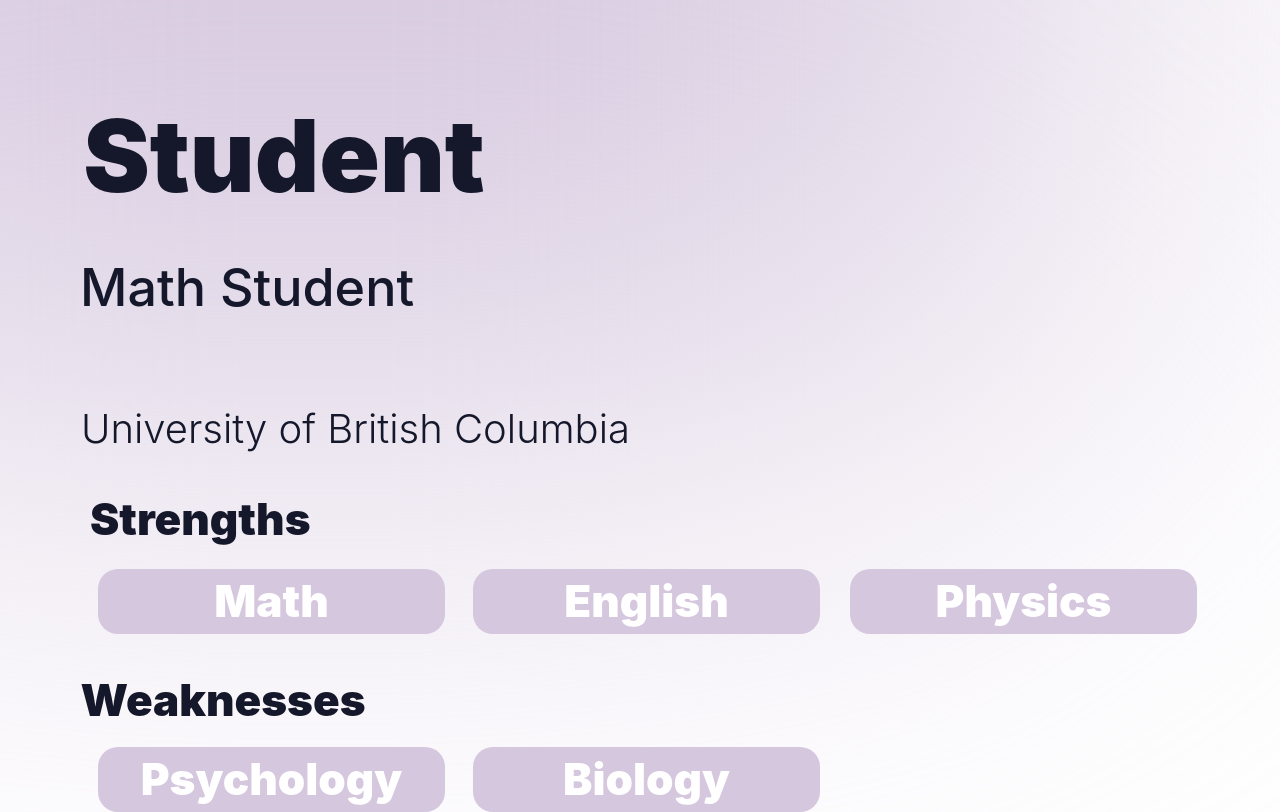
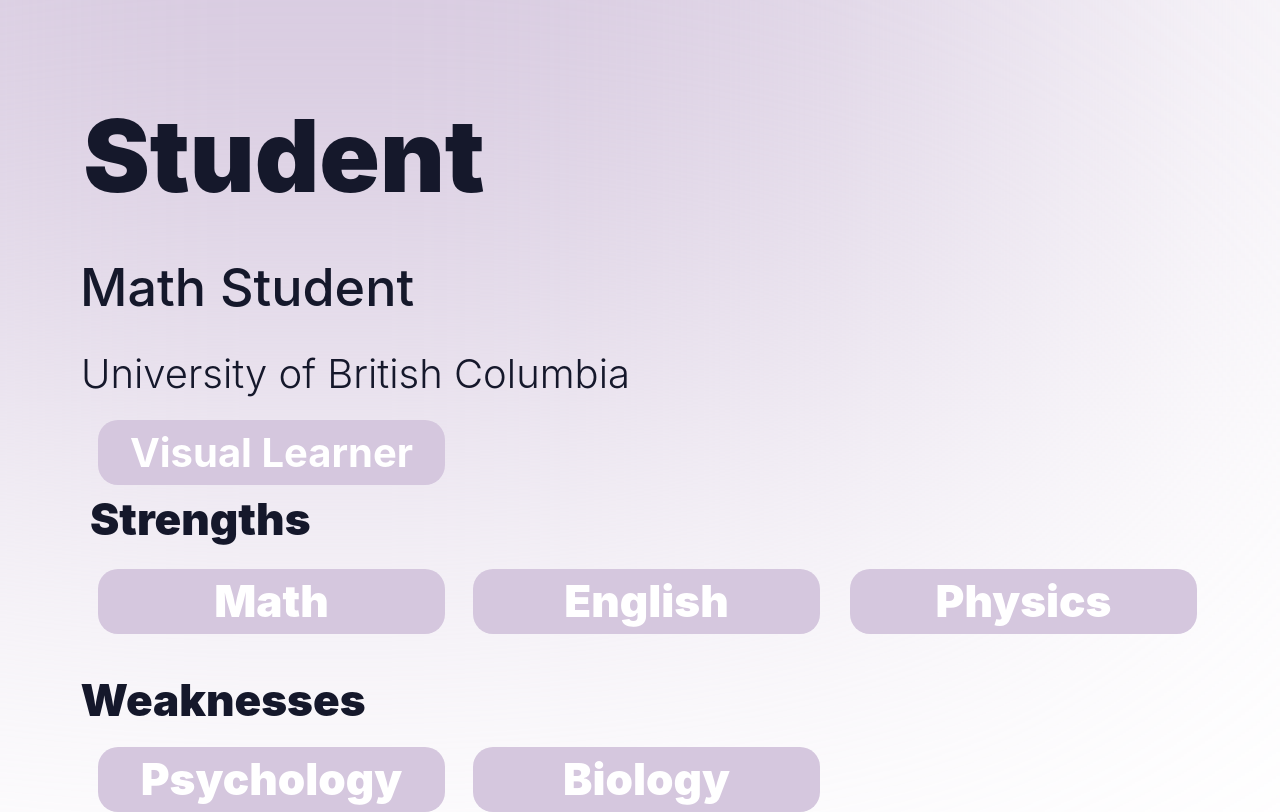
Before and after one commit to leowang801/produhacks-team1-2023, a React (Create React App) app in the folder course4you/: page /pages/user/profile in a window 1280 px wide. Built offline with nearby package versions, Linux system fonts and the light colour scheme.

Commit message:
finished product

```diff
--- a/course4you/src/pages/user/profile.css
+++ b/course4you/src/pages/user/profile.css
@@ -31,13 +31,41 @@
    width: 551px;
    height: 48px;
    left: 80px;
-   top: 405px;
+   top: 350px;
    font-family: 'Inter';
    font-style: normal;
    font-weight: 300;
    font-size: 40px;
    line-height: 48px;
    color: #15182B;
+}
+
+.learner-box {
+   display: flex;
+   justify-content: center;
+   align-items: center;
+   position: absolute;
+   width: 347px;
+   height: 65px;
+   left: 98px;
+   top: 420px;
+   background: #D5C7DE;
+   border-radius: 20px;
+}
+
+.learner-type-text {
+   position: absolute;
+   width: auto;
+   height: auto;
+
+   font-family: 'Inter';
+   font-style: normal;
+   font-weight: 700;
+   font-size: 40px;
+   line-height: 53px;
+
+
+   color: #FFFFFF;
 }
 .strengths {
    position: absolute;
--- a/course4you/src/pages/user/profile.js
+++ b/course4you/src/pages/user/profile.js
@@ -30,6 +30,12 @@ export default function Profile() {
           <div className='uni'>
               University of British Columbia
           </div>
+
+        <div className="learner-box">
+          <div className="learner-type-text">
+            Visual Learner
+          </div>
+        </div>
 
 
 
```
